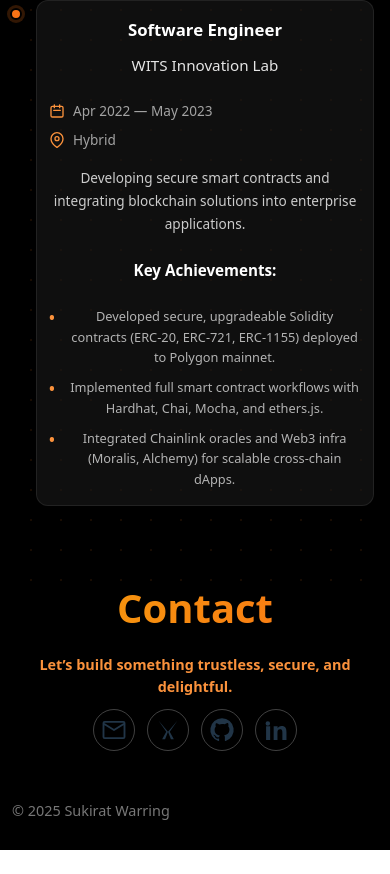
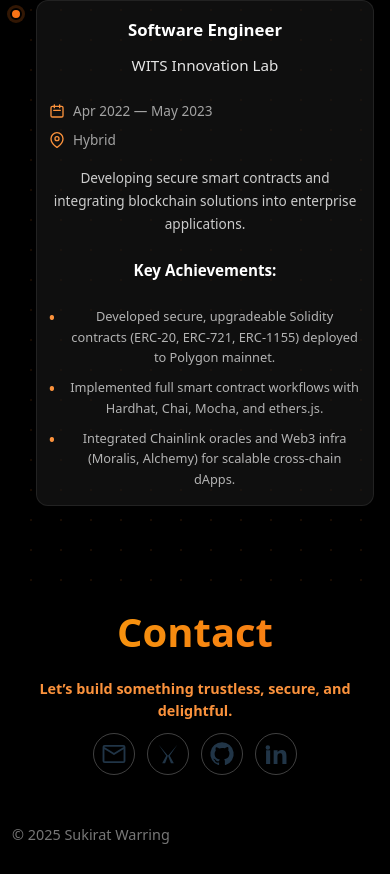
Before and after one commit to SukiratWarring/portfolio, a React (Vite) app: page / in a window 390 px wide. Shown: the part 5083-5957 px from the top of the page. Before the commit the page ends 5933 px from the top, so only its background shows below. Built offline with nearby package versions, Linux system fonts and the light colour scheme.

Commit message:
fix:overlap

```diff
--- a/src/App.css
+++ b/src/App.css
@@ -560,6 +560,12 @@
   letter-spacing: 0.05em;
 }
 
+/* Contact section - add padding to prevent collision with separator line */
+#contact {
+  padding-top: 2rem;
+  margin-top: 0.5rem;
+}
+
 /* Contact icons */
 .icon-links {
   display: flex;
@@ -699,6 +705,12 @@
 
   .contact-tagline {
     font-size: 0.9rem;
+  }
+
+  /* Contact section mobile spacing */
+  #contact {
+    padding-top: 1.5rem;
+    margin-top: 0.25rem;
   }
 
   .project-title-link {
@@ -957,6 +969,12 @@
     font-size: 1.75em;
     margin-bottom: 1.25rem;
   }
+
+  /* Contact section small mobile spacing */
+  #contact {
+    padding-top: 1.25rem;
+    margin-top: 0.25rem;
+  }
 }
 
 .cards .links {
```
